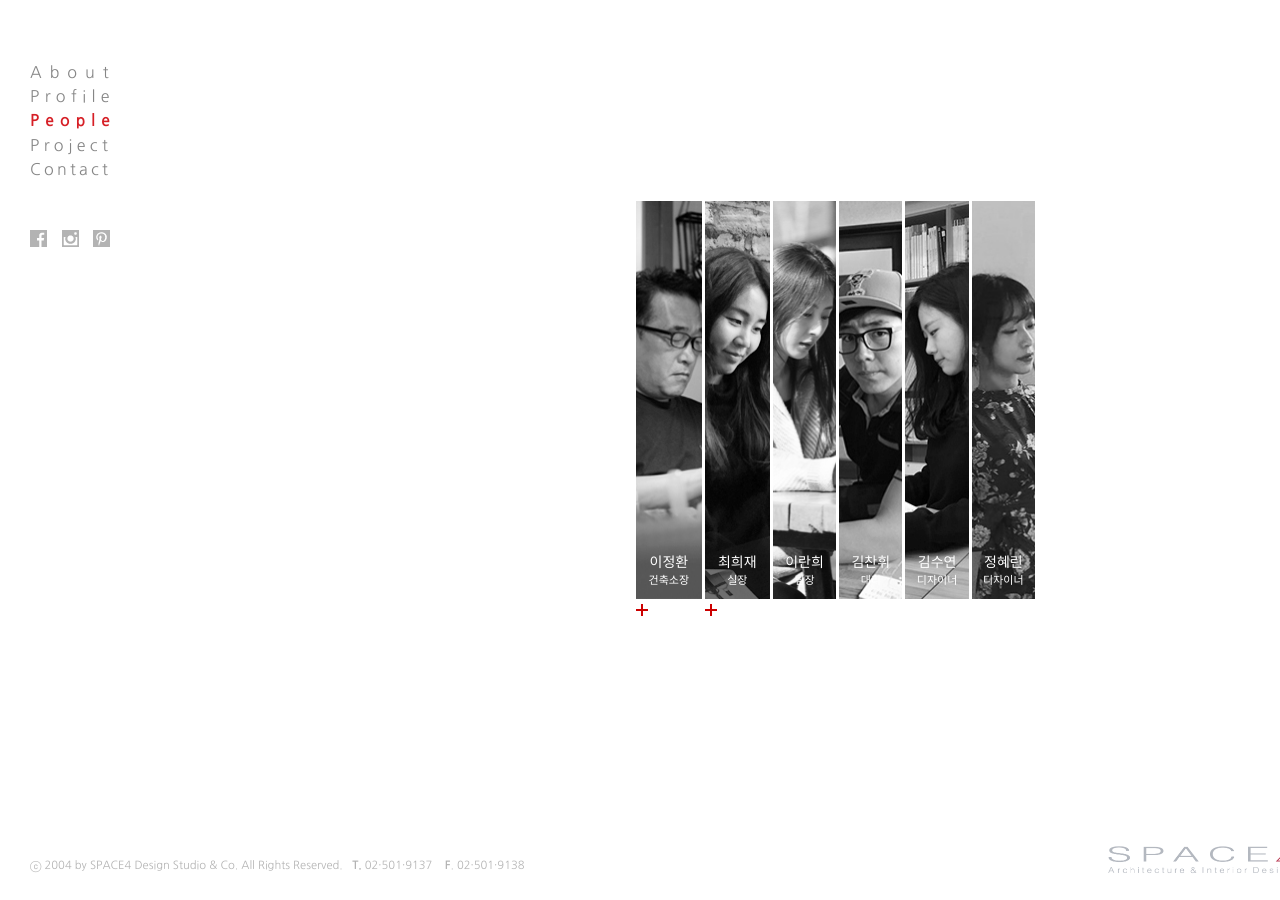
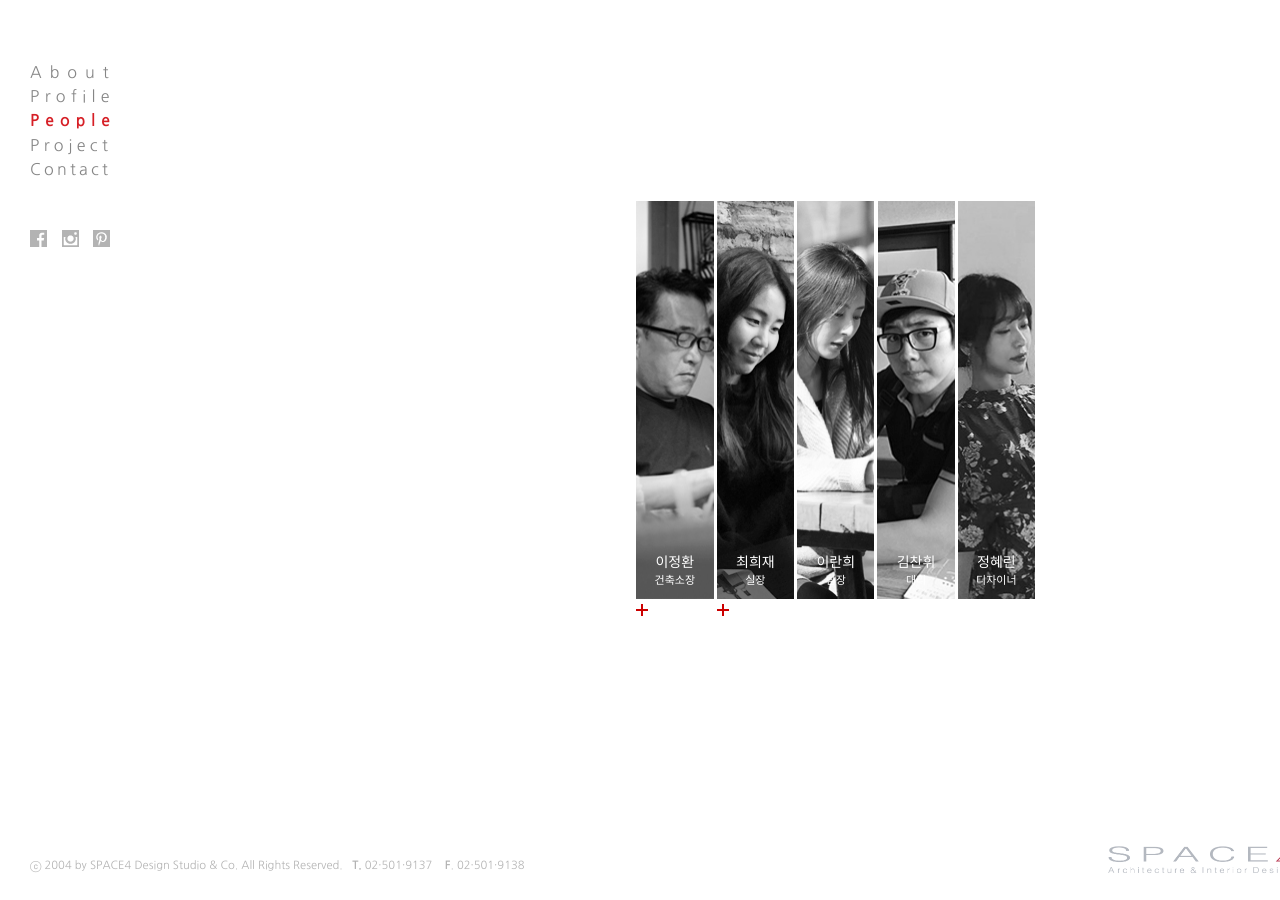
Before and after one commit to space4for/space4for.github.io, a Jekyll site: the page built from people.html, in a window 1280 px wide. Built offline with Jekyll 4.4.1, drawn with Linux system fonts in a browser that asks for light colours; nearby versions of some CDN libraries.

Commit message:
김수연 삭제

```diff
--- a/_data/members.json
+++ b/_data/members.json
@@ -29,13 +29,6 @@
 			"bwimage" : "assets/images/people/chanhwi_bw.jpg"
 		},
 		{
-			"name" : "김수연",
-			"name-en" : "Kim,<br> Soo-Yeon",
-			"title" : "디자이너",
-			"image" : "assets/images/people/sooyeun.jpg",
-			"bwimage" : "assets/images/people/sooyeun_bw.jpg"
-		},
-		{
 			"name" : "정혜린",
 			"name-en" : "Jung,<br> Hye-Rin",
 			"title" : "디자이너",
```
